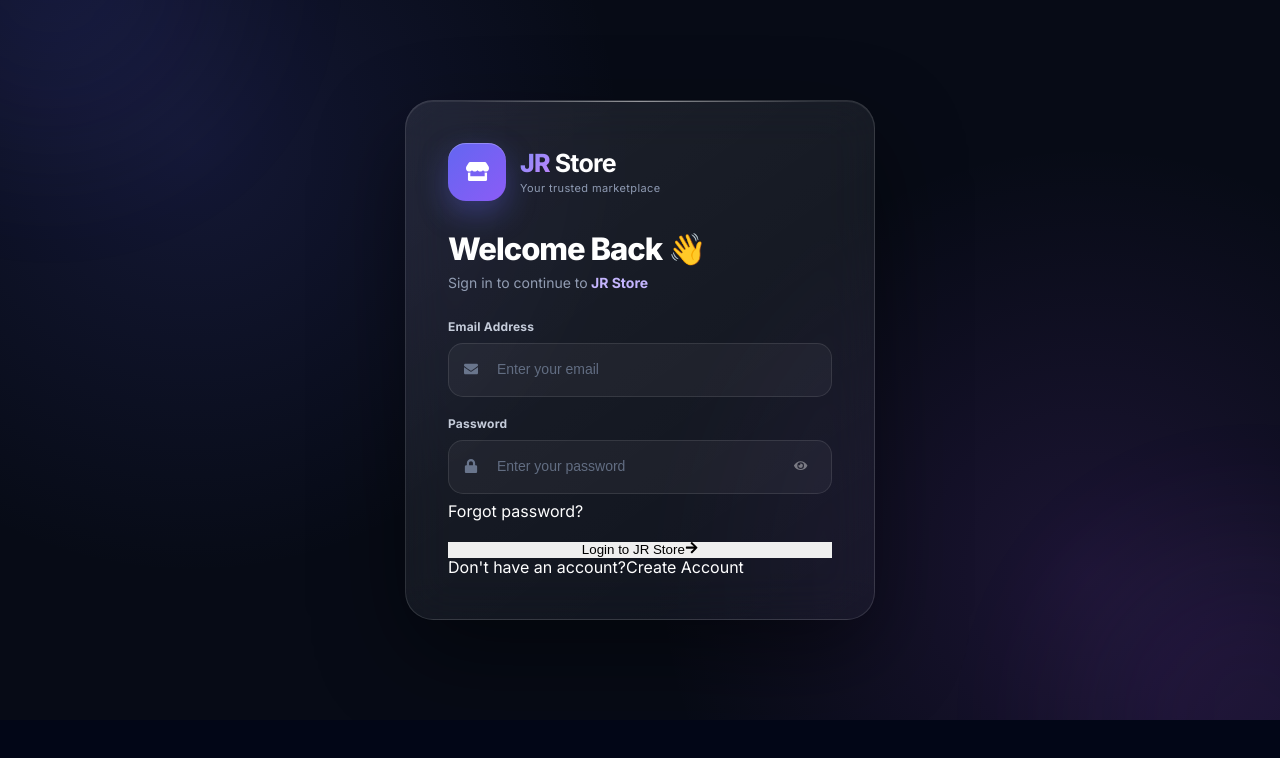
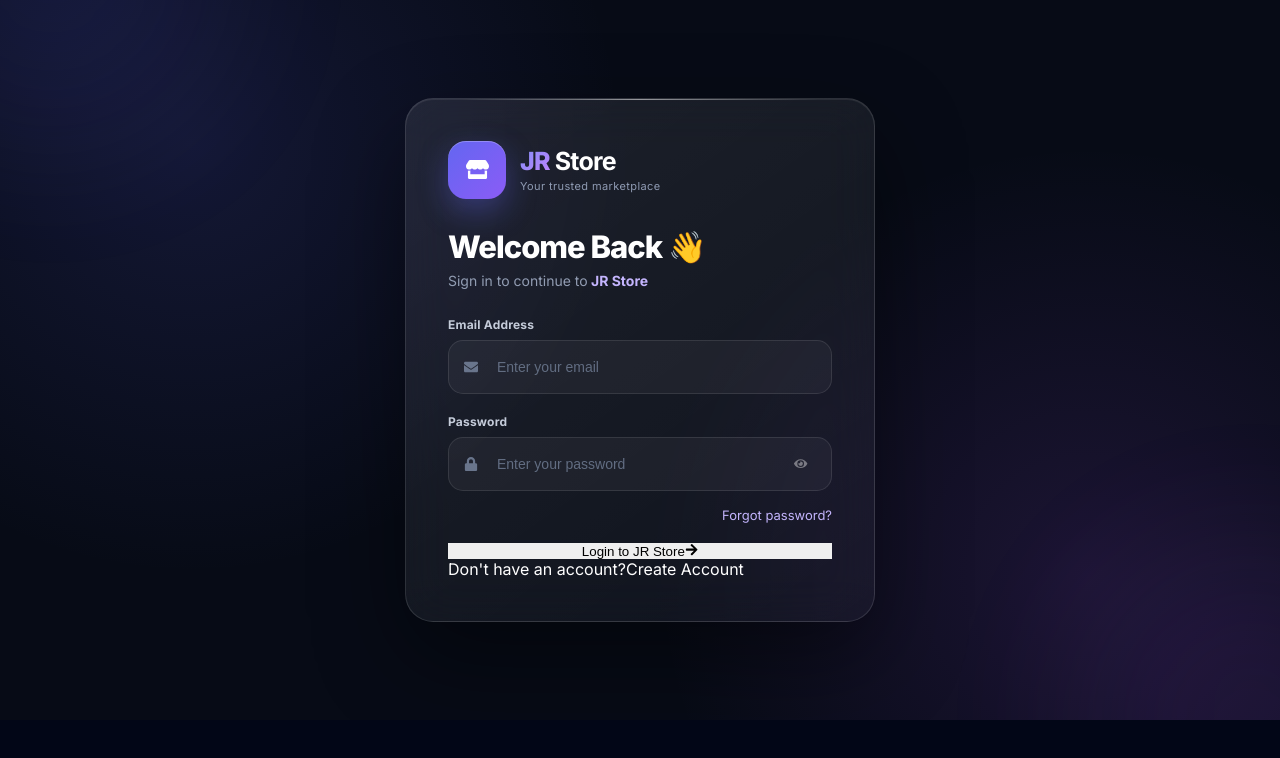
Before and after one commit to Jihadurrashid997/ecommerce-backend, a React (Create React App) app in the folder frontend/: page /login in a window 1280 px wide. Shown: the top 758 px of the page. Built offline with nearby package versions, Linux system fonts and the light colour scheme; no server answers.

Commit message:
Update Login.css

```diff
--- a/frontend/src/styles/Login.css
+++ b/frontend/src/styles/Login.css
@@ -1057,3 +1057,24 @@
     }
 
 }
+
+
+/* =========================================================
+   FORGOT PASSWORD LINK (on login page)
+========================================================= */
+
+.login-forgot-row {
+    display: flex;
+    justify-content: flex-end;
+    margin-top: 8px;
+}
+
+.login-forgot-row a {
+    color: #c4b5fd;
+    font-size: 13px;
+    text-decoration: none;
+}
+
+.login-forgot-row a:hover {
+    text-decoration: underline;
+}
```
